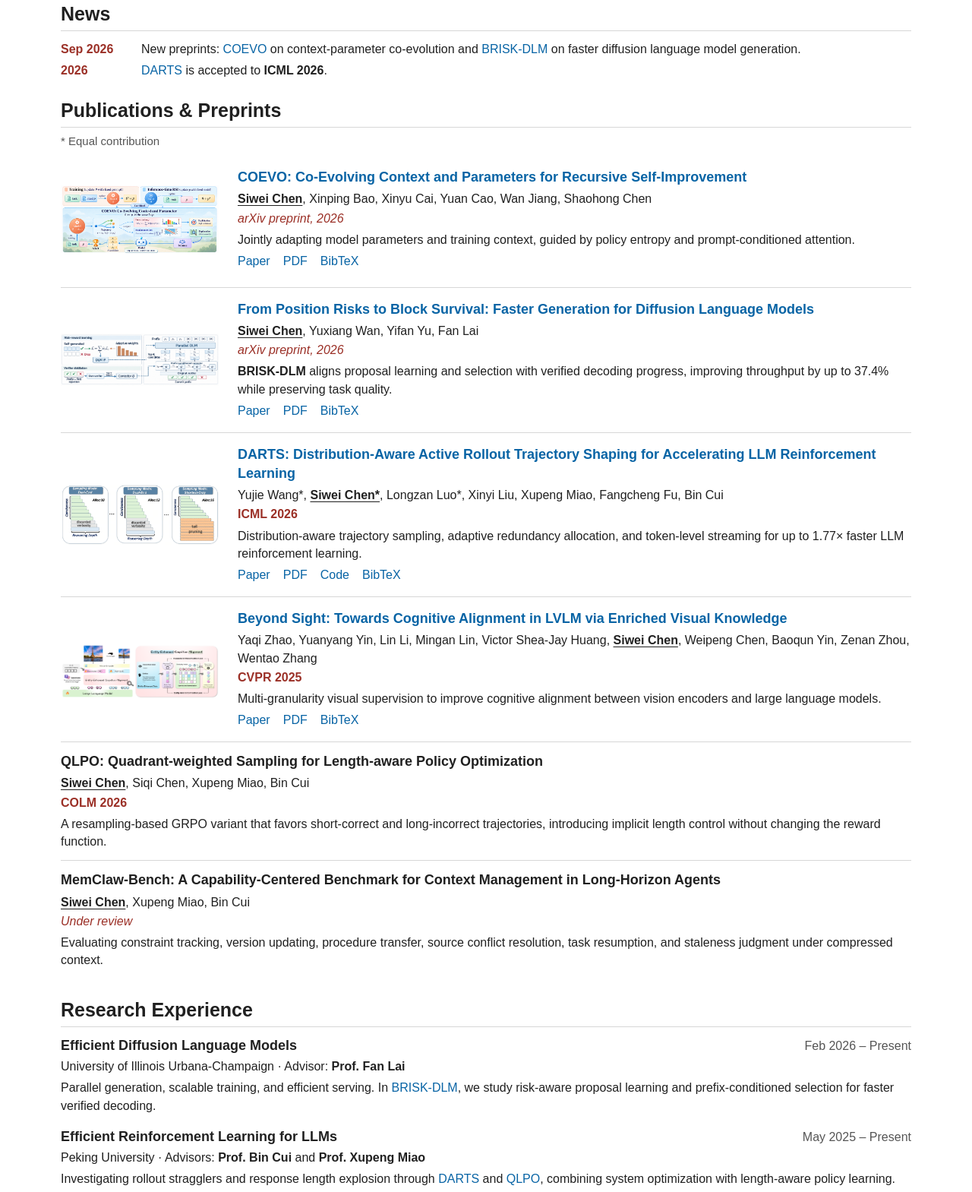
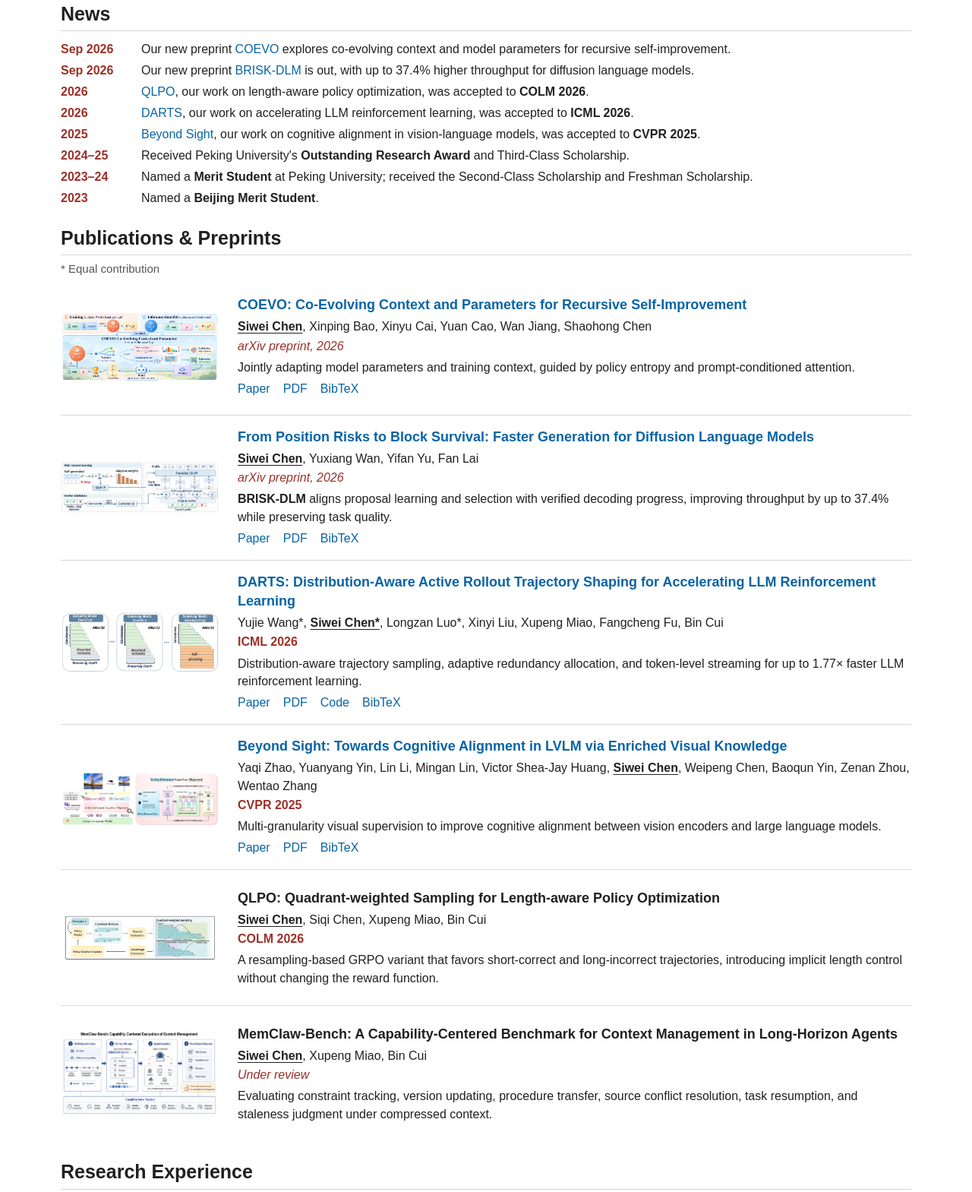
Before and after one commit to pkuchensw/pkuchensw.github.io, a plain HTML site: page index.html in a window 1280 px wide. Shown: the part 444-2013 px from the top of the page at 76% size. Drawn offline with Linux system fonts and the light colour scheme.

Commit message:
Expand academic news and add QLPO and MemClaw figures

```diff
--- a/index.html
+++ b/index.html
@@ -50,8 +50,14 @@
     <section class="news section" id="news" aria-labelledby="news-title">
       <h2 id="news-title">News</h2>
       <ul class="news-list">
-        <li><time datetime="2026-09">Sep 2026</time><span>New preprints: <a href="#paper-coevo">COEVO</a> on context-parameter co-evolution and <a href="#paper-brisk-dlm">BRISK-DLM</a> on faster diffusion language model generation.</span></li>
-        <li><time datetime="2026">2026</time><span><a href="#paper-darts">DARTS</a> is accepted to <strong>ICML 2026</strong>.</span></li>
+        <li><time class="news-date" datetime="2026-09">Sep 2026</time><span>Our new preprint <a href="#paper-coevo">COEVO</a> explores co-evolving context and model parameters for recursive self-improvement.</span></li>
+        <li><time class="news-date" datetime="2026-09">Sep 2026</time><span>Our new preprint <a href="#paper-brisk-dlm">BRISK-DLM</a> is out, with up to 37.4% higher throughput for diffusion language models.</span></li>
+        <li><time class="news-date" datetime="2026">2026</time><span><a href="#paper-qlpo">QLPO</a>, our work on length-aware policy optimization, was accepted to <strong>COLM 2026</strong>.</span></li>
+        <li><time class="news-date" datetime="2026">2026</time><span><a href="#paper-darts">DARTS</a>, our work on accelerating LLM reinforcement learning, was accepted to <strong>ICML 2026</strong>.</span></li>
+        <li><time class="news-date" datetime="2025">2025</time><span><a href="#paper-beyond-sight">Beyond Sight</a>, our work on cognitive alignment in vision-language models, was accepted to <strong>CVPR 2025</strong>.</span></li>
+        <li><span class="news-date">2024&ndash;25</span><span>Received Peking University's <strong>Outstanding Research Award</strong> and Third-Class Scholarship.</span></li>
+        <li><span class="news-date">2023&ndash;24</span><span>Named a <strong>Merit Student</strong> at Peking University; received the Second-Class Scholarship and Freshman Scholarship.</span></li>
+        <li><time class="news-date" datetime="2023">2023</time><span>Named a <strong>Beijing Merit Student</strong>.</span></li>
       </ul>
     </section>
 
@@ -99,7 +105,8 @@
             <div class="paper-links"><a href="https://arxiv.org/abs/2411.16824">Paper</a><a href="https://arxiv.org/pdf/2411.16824">PDF</a><a href="./assets/citations/beyond-sight.bib" download>BibTeX</a></div>
           </div>
         </article>
-        <article class="publication text-only" id="paper-qlpo">
+        <article class="publication" id="paper-qlpo">
+          <a class="paper-image" href="./assets/qlpo-method.png" aria-label="View the full QLPO framework figure"><img src="./assets/qlpo-method.png" alt="QLPO training loop with quadrant-weighted sampling by reward and response length" width="2400" height="713" loading="lazy" /></a>
           <div class="paper-content">
             <h3>QLPO: Quadrant-weighted Sampling for Length-aware Policy Optimization</h3>
             <p class="authors"><strong>Siwei Chen</strong>, Siqi Chen, Xupeng Miao, Bin Cui</p>
@@ -107,7 +114,8 @@
             <p class="paper-description">A resampling-based GRPO variant that favors short-correct and long-incorrect trajectories, introducing implicit length control without changing the reward function.</p>
           </div>
         </article>
-        <article class="publication text-only" id="paper-memclaw">
+        <article class="publication" id="paper-memclaw">
+          <a class="paper-image" href="./assets/memclaw-method.png" aria-label="View the full MemClaw-Bench framework figure"><img src="./assets/memclaw-method.png" alt="MemClaw-Bench: multi-episode tasks, context management, agent execution, and oracle-based diagnosis across eight memory capabilities" width="1692" height="930" loading="lazy" /></a>
           <div class="paper-content">
             <h3>MemClaw-Bench: A Capability-Centered Benchmark for Context Management in Long-Horizon Agents</h3>
             <p class="authors"><strong>Siwei Chen</strong>, Xupeng Miao, Bin Cui</p>
@@ -175,7 +183,7 @@
       <h2 id="beyond-title">Miscellaneous</h2>
       <p>I enjoy basketball, running, Ultimate Frisbee, and mountain climbing. I am a member of <strong>Shanying Club</strong>, Peking University's mountaineering association, and won second prize at the <strong>PKU Ultimate Frisbee Cup in 2024 and 2025</strong>.</p>
     </section>
-    <footer class="footer"><span>&copy; 2026 Siwei Chen &middot; Updated September 2026</span><a href="#top">Back to top</a></footer>
+    <footer class="footer"><span>&copy; 2026 Siwei Chen &middot; Updated October 2026</span><a href="#top">Back to top</a></footer>
   </main>
 </body>
 </html>
--- a/styles.css
+++ b/styles.css
@@ -54,7 +54,7 @@
 .news { margin-top: 22px; }
 .news-list { list-style: none; margin: 0; padding: 0; }
 .news-list li { display: grid; grid-template-columns: 94px minmax(0, 1fr); gap: 12px; margin: 4px 0; font-size: 16px; }
-.news-list time { color: var(--venue); font-weight: 600; }
+.news-date { color: var(--venue); font-weight: 600; white-space: nowrap; }
 .publication-note { font-size: 15px; color: var(--muted); margin: -5px 0 2px; }
 .publication { display: grid; grid-template-columns: 208px minmax(0, 1fr); gap: 25px; align-items: center; padding: 16px 0; scroll-margin-top: 18px; }
 .publication + .publication { border-top: 1px solid var(--line); }
@@ -68,7 +68,6 @@
 .venue strong { font-style: normal; }
 .paper-description { font-size: 16px; line-height: 1.45; margin-top: 5px; }
 .paper-links { display: flex; flex-wrap: wrap; gap: 4px 17px; margin-top: 5px; font-size: 16px; }
-.text-only { display: block; padding-top: 13px; padding-bottom: 13px; }
 .experience + .experience { margin-top: 16px; }
 .entry-heading { display: flex; flex-wrap: wrap; align-items: baseline; justify-content: space-between; gap: 3px 18px; margin-bottom: 3px; }
 .date { font-size: 16px; color: var(--muted); white-space: nowrap; font-weight: 400; }
@@ -122,7 +121,6 @@
   .paper-description { margin-top: 4px; }
   .paper-links { gap: 9px 20px; }
   .paper-links a { padding: 2px 0; }
-  .text-only .authors { padding-top: 0; margin-top: 4px; }
   .entry-heading { flex-direction: column; gap: 2px; }
   .honors-list .date { float: none; display: block; margin-left: 0; font-size: 15px; }
   .honors-list li { margin-bottom: 7px; }
```
Also changed, not shown: assets/memclaw-method.png (added), assets/qlpo-method.png (added), 1 other file.
